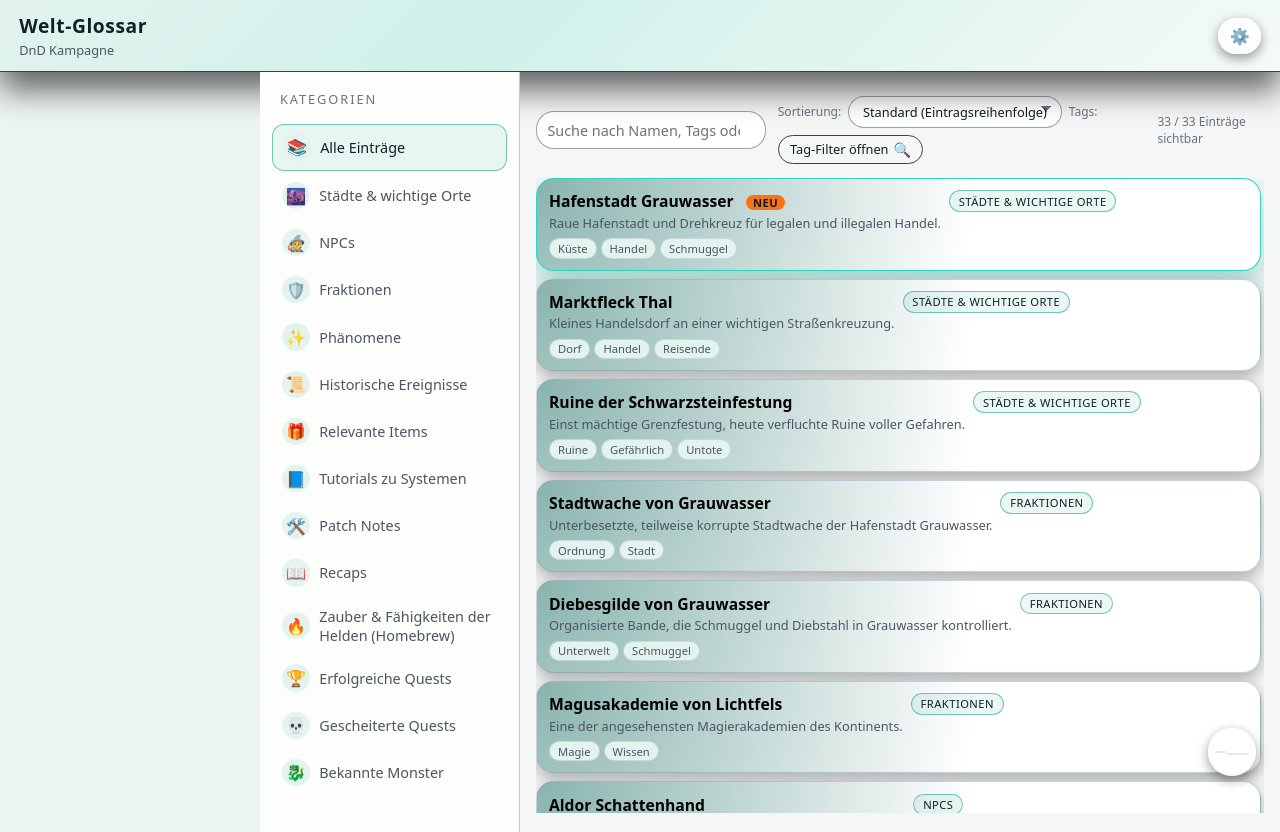
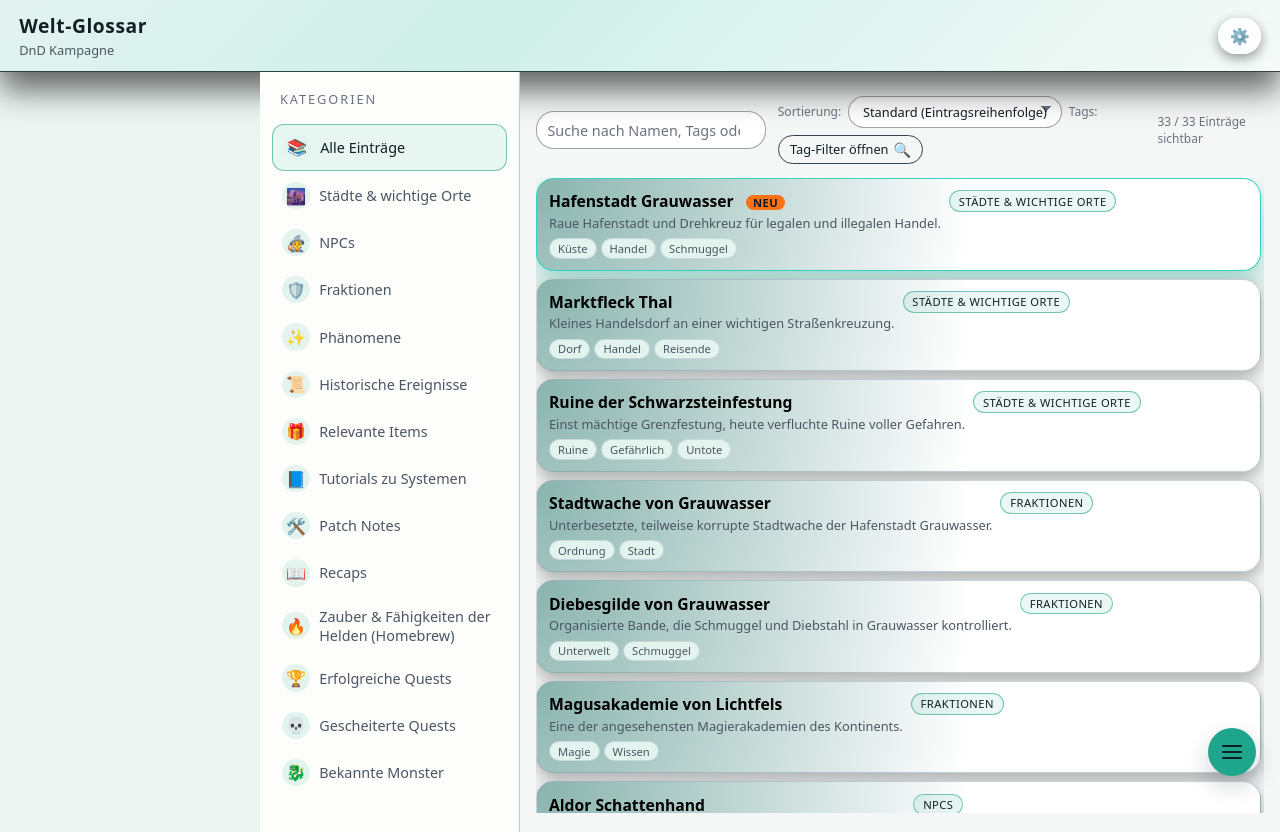
Before and after one commit to leon200660/dc-x7q9-kampagne-2025, a plain HTML site: page index.html in a window 1280 px wide. Drawn offline with Linux system fonts and the light colour scheme.

Commit message:
Update style.css
Updated styles for menu toggle and menu bars to improve layout and visibility.

```diff
--- a/style.css
+++ b/style.css
@@ -199,6 +199,17 @@ select {
   right: 1.5rem;
   z-index: 35;
   padding: 0.45rem;
+  display: flex;               /* Bars untereinander statt nebeneinander */
+  flex-direction: column;
+  align-items: center;
+  justify-content: center;
+  gap: 4px;
+  background: var(--accent);   /* besser sichtbar als generisches Button-BG */
+  box-shadow: 0 12px 30px rgba(0, 0, 0, 0.55);
+}
+
+:root[data-theme="light"] .menu-toggle {
+  box-shadow: 0 10px 24px rgba(15, 23, 42, 0.2);
 }
 
 .menu-bar {
@@ -206,7 +217,7 @@ select {
   width: 1.3rem;
   height: 2px;
   border-radius: 999px;
-  background: #e5e7eb;
+  background: var(--text-main); /* hohe Lesbarkeit in beiden Themes */
   transition:
     transform var(--transition-fast),
     opacity var(--transition-fast),
@@ -214,7 +225,7 @@ select {
 }
 
 .menu-bar + .menu-bar {
-  margin-top: 4px;
+  margin-top: 0; /* Abstände kommen jetzt über gap in .menu-toggle */
 }
 
 .app.sidebar-open .menu-bar:nth-child(1) {
```
